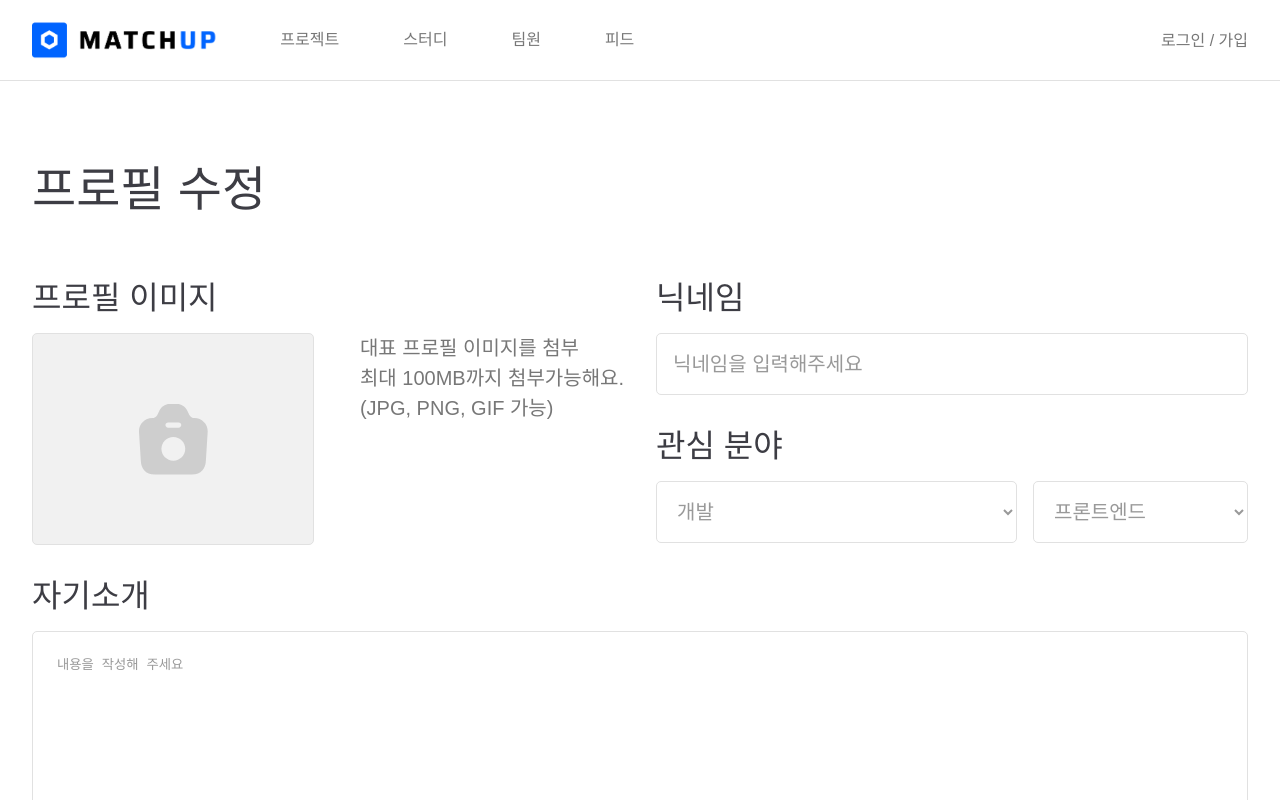
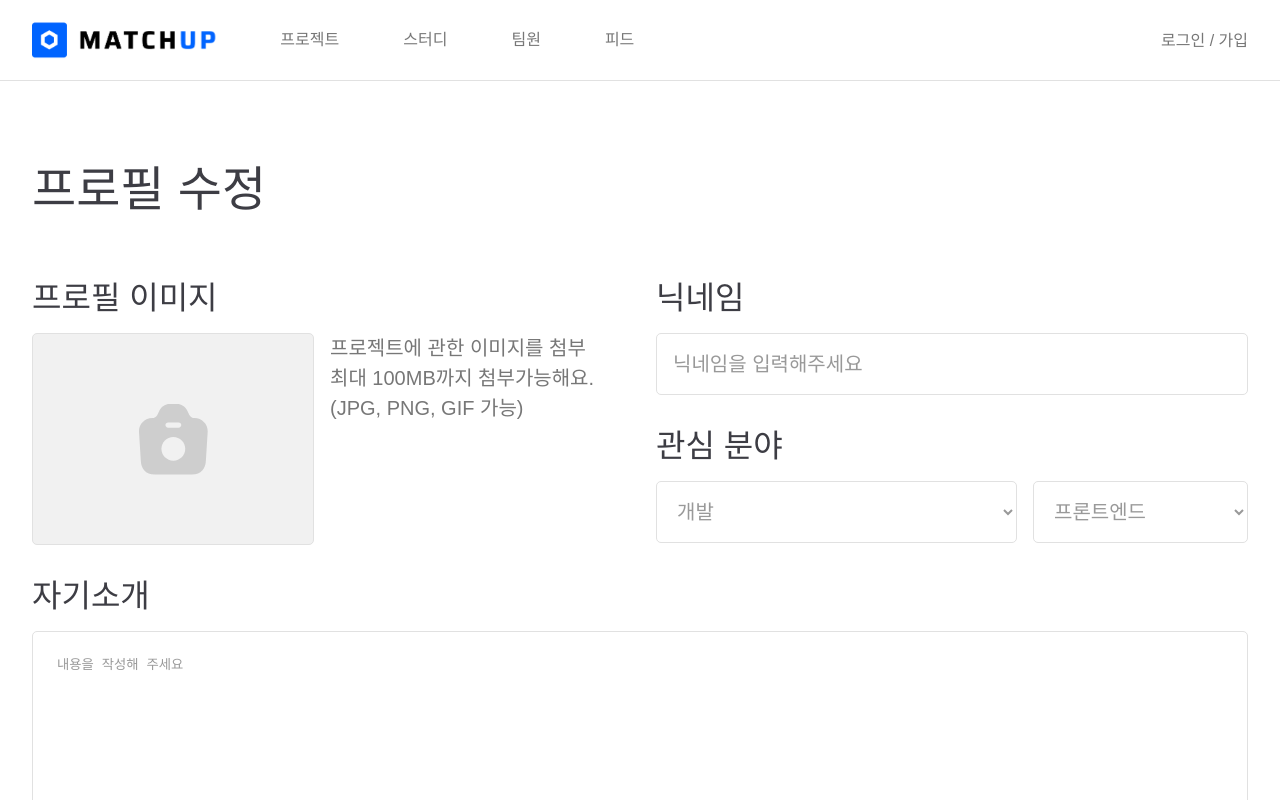
Before and after one commit to SWM14-HumanError/Match-Up-Frontend, a React (Vite) app: page /update/profile in a window 1280 px wide. Shown: the top 800 px of the page. Built offline with nearby package versions, Linux system fonts and the light colour scheme; a web font is replaced by a local one.

Commit message:
Feat: 파일 업로드 인풋 컴포넌트 생성 및 적용

```diff
--- /dev/null
+++ b/src/components/inputs/ImgUpload.tsx
@@ -0,0 +1,47 @@
+import React, {useEffect, useRef, useState} from 'react';
+import Camera from '../svgs/Camera.tsx';
+
+import '../../styles/components/ImgUpload.scss';
+
+interface IImgUpload {
+  setBase64: React.Dispatch<React.SetStateAction<string | null>>
+}
+
+function ImgUpload({setBase64}: IImgUpload) {
+  const FileInput = useRef<HTMLInputElement>(null);
+  const [selectedFile, setSelectedFile] = useState<File | null>(null);
+
+  useEffect(() => {
+    if (!selectedFile) return;
+
+    const reader = new FileReader();
+    reader.readAsDataURL(selectedFile);
+    reader.onloadend = () => {
+      setBase64(reader.result as string);
+    };
+  }, [selectedFile]);
+
+  return (
+    <div className='upload_layout'>
+      <div className='upload_image' onClick={() => FileInput.current?.click()}>
+        { !!selectedFile ? (
+          <img src={URL.createObjectURL(selectedFile)} alt=''/>
+        ) : (
+          <div className='upload_demo'>
+            <Camera/>
+          </div>
+        )}
+        <input type='file' accept='image/*' ref={FileInput} onChange={e => {
+          setSelectedFile(!!e.target.files ? e.target.files[0] : null);
+        }}/>
+      </div>
+      <p>
+        프로젝트에 관한 이미지를 첨부 <br/>
+        최대 100MB까지 첨부가능해요. <br/>
+        (JPG, PNG, GIF 가능)
+      </p>
+    </div>
+  );
+}
+
+export default ImgUpload;
--- a/src/constant/interfaces.ts
+++ b/src/constant/interfaces.ts
@@ -170,7 +170,7 @@ export interface IMainFeedsList extends InfScroll {
 export interface IEditFeedInfo {
   title: string;
   content: string;
-  imageUrl: string;
+  imageUrl: string|null;
   type: number;
   domain: string;
 }
--- a/src/pages/MainPage/EditFeedPage.tsx
+++ b/src/pages/MainPage/EditFeedPage.tsx
@@ -1,12 +1,13 @@
-import {useRef, useState} from 'react';
+import {useState} from 'react';
 import {useNavigate, useParams} from 'react-router-dom';
 import Navigation from '../../components/Navigation.tsx';
 import SelectBox from '../../components/inputs/SelectBox.tsx';
-import Camera from '../../components/svgs/Camera.tsx';
+import ImgUpload from '../../components/inputs/ImgUpload.tsx';
 import {IEditFeedInfo} from '../../constant/interfaces.ts';
 import {InitFeedInfo} from '../../constant/initData.ts';
 import {ProjectFields} from '../../constant/selectOptions.ts';
 import Api from '../../constant/Api.ts';
+
 import '../../styles/MainProjectPage.scss';
 
 
@@ -15,15 +16,18 @@ const ProjectTypeArr = ['프로젝트', '스터디'];
 function EditFeedPage() {
   const navigate = useNavigate();
   const feedId = useParams().feedId;
-  const FileInput = useRef<HTMLInputElement>(null);
-  const [selectedFile, setSelectedFile] = useState<File | null>(null);
-
+  const [base64, setBase64] = useState<string | null>(null);
   const [feedInfo, setFeedInfo] = useState<IEditFeedInfo>(InitFeedInfo);
 
   function saveFeed() {
+    if (!feedInfo.title) return alert('제목을 입력해주세요');
+    if (!feedInfo.content) return alert('내용을 입력해주세요');
+
+    const RequestData: IEditFeedInfo = { ...feedInfo, imageUrl: base64 };
+
     ( !!feedId ? // 프로젝트 수정 시
-        Api.fetch(`/api/v1/feed/${feedId}`,  'PUT', feedInfo) : // 프로젝트 생성 시
-        Api.fetch(`/api/v1/feed`, 'POST', feedInfo)
+        Api.fetch(`/api/v1/feed/${feedId}`,  'PUT', RequestData) : // 프로젝트 생성 시
+        Api.fetch(`/api/v1/feed`, 'POST', RequestData)
     )
       .then(() => navigate(-1))
       .catch(() => alert(`피드를 ${feedId ? '수정' : '생성'}할 수 없습니다`));
@@ -47,25 +51,7 @@ function EditFeedPage() {
         <div className='team_title_layout'>
           <div>
             <h2>피드 이미지</h2>
-            <div className='upload_layout'>
-              <div className='upload_image' onClick={() => FileInput.current?.click()}>
-                { !!selectedFile ? (
-                  <img src={URL.createObjectURL(selectedFile)} alt='대표 이미지'/>
-                ) : (
-                  <div className='upload_demo'>
-                    <Camera/>
-                  </div>
-                )}
-                <input type='file' accept='image/*' ref={FileInput} onChange={e => {
-                  setSelectedFile(!!e.target.files ? e.target.files[0] : null);
-                }}/>
-              </div>
-              <p>
-                프로젝트에 관한 이미지를 첨부 <br/>
-                최대 100MB까지 첨부가능해요. <br/>
-                (JPG, PNG, GIF 가능)
-              </p>
-            </div>
+            <ImgUpload setBase64={setBase64}/>
           </div>
 
           <div>
--- a/src/pages/MentorAuthPage.tsx
+++ b/src/pages/MentorAuthPage.tsx
@@ -1,13 +1,17 @@
-import {useRef} from 'react';
+import {useState} from 'react';
 import {useNavigate} from 'react-router-dom';
 import Navigation from '../components/Navigation.tsx';
-import Camera from '../components/svgs/Camera.tsx';
+import ImgUpload from '../components/inputs/ImgUpload.tsx';
 
 import '../styles/MainProjectPage.scss';
 
 function MentorAuthPage() {
   const navigate = useNavigate();
-  const FileInput = useRef<HTMLInputElement>(null);
+  const [base64, setBase64] = useState<string | null>(null);
+
+  function submit() {
+    if (!base64) return;
+  }
 
   return (
     <>
@@ -20,23 +24,7 @@ function MentorAuthPage() {
           <div className='team_title_layout'>
             <div>
               <h2>증명서 업로드</h2>
-              <div className='upload_layout'>
-                <div className='upload_image' onClick={() => FileInput.current?.click()}>
-                  { !!(FileInput.current?.files?.length) ? (
-                    <img src={URL.createObjectURL(FileInput.current.files[0])} alt='대표 이미지'/>
-                  ) : (
-                    <div className='upload_demo'>
-                      <Camera/>
-                    </div>
-                  )}
-                  <input type='file' accept='image/*' ref={FileInput}/>
-                </div>
-                <p>
-                  증명서 PDF 또는 이미지를 첨부 <br/>
-                  최대 100MB까지 첨부가능해요. <br/>
-                  (JPG, PNG, GIF 가능)
-                </p>
-              </div>
+              <ImgUpload setBase64={setBase64}/>
             </div>
 
             <div>
@@ -56,7 +44,7 @@ function MentorAuthPage() {
           <textarea placeholder='내용을 작성해 주세요'/>
 
           <div className='submit_button_layout'>
-            <button type={'submit'}>인증신청</button>
+            <button type={'submit'} onClick={submit}>인증신청</button>
             <button className='cancel'
                     onClick={() => {
                       const result = window.confirm('인증신청을 취소하시겠습니까? \n작성한 내용은 저장되지 않습니다.');
--- a/src/pages/ProfilePage/EditProfileInfoPage.tsx
+++ b/src/pages/ProfilePage/EditProfileInfoPage.tsx
@@ -1,16 +1,33 @@
 import {useRef, useState} from 'react';
 import Navigation from '../../components/Navigation.tsx';
 import SelectBox from '../../components/inputs/SelectBox.tsx';
-import Camera from '../../components/svgs/Camera.tsx';
+import ImgUpload from '../../components/inputs/ImgUpload.tsx';
 import SelectStackLevelList from '../../components/inputs/SelectStackLevelList.tsx';
 import '../../styles/MainProjectPage.scss';
 
 function EditProjectInfoPage() {
   const FileInput = useRef<HTMLInputElement>(null);
   const [userProfileData, setUserProfileData] = useState({text: '', userPositionLevels: {}});
+  const [base64, setBase64] = useState<string | null>(null);
 
   console.log(FileInput.current?.files);
   //Todo: 펀집 페이지 작성
+
+  function submit() {
+    if (!base64) return;
+
+    // const formData = new FormData();
+    // formData.append('image', base64);
+    // formData.append('text', userProfileData.text);
+    // formData.append('userPositionLevels', JSON.stringify(userProfileData.userPositionLevels));
+    //
+    // fetch('http://localhost:3001/api/user/profile', {
+    //   method: 'POST',
+    //   body: formData,
+    // }).then(res => res.json()).then(res => {
+    //   console.log(res);
+    // });
+  }
 
   return (
     <>
@@ -23,23 +40,7 @@ function EditProjectInfoPage() {
           <div className='team_title_layout'>
             <div>
               <h2>프로필 이미지</h2>
-              <div className='upload_layout'>
-                <div className='upload_image' onClick={() => FileInput.current?.click()}>
-                  { !!(FileInput.current?.files?.length) ? (
-                    <img src={URL.createObjectURL(FileInput.current.files[0])} alt='대표 이미지'/>
-                  ) : (
-                    <div className='upload_demo'>
-                      <Camera/>
-                    </div>
-                  )}
-                  <input type='file' accept='image/*' ref={FileInput}/>
-                </div>
-                <p>
-                  대표 프로필 이미지를 첨부 <br/>
-                  최대 100MB까지 첨부가능해요. <br/>
-                  (JPG, PNG, GIF 가능)
-                </p>
-              </div>
+              <ImgUpload setBase64={setBase64}/>
             </div>
 
             <div>
@@ -81,7 +82,7 @@ function EditProjectInfoPage() {
                                 }))}/>
 
           <div className='submit_button_layout'>
-            <button type={'submit'}>저장하기</button>
+            <button type={'submit'} onClick={submit}>저장하기</button>
             <button type={'submit'} className='danger'>회원 탈퇴</button>
           </div>
         </div>
--- a/src/pages/Signup/UserAdditionalInfo.tsx
+++ b/src/pages/Signup/UserAdditionalInfo.tsx
@@ -3,6 +3,7 @@ import {useNavigate} from 'react-router-dom';
 import SelectBox from '../../components/inputs/SelectBox.tsx';
 import SelectStackLevelList from '../../components/inputs/SelectStackLevelList.tsx';
 import useUniqueNickname, {FetchStatus} from '../../hooks/useUniqueNickname.ts';
+import ImgUpload from '../../components/inputs/ImgUpload.tsx';
 // import {LocationNames} from '../../constant/selectOptions.ts';
 import {IAdditionalInfoRequest} from '../../constant/interfaces.ts';
 import {InitAdditionalInfo} from '../../constant/initData.ts';
@@ -13,6 +14,7 @@ import '../../styles/SigninTerms.scss';
 function UserAdditionalInfo() {
   const navigate = useNavigate();
   const [isSubmitting, setIsSubmitting] = useState(false);
+  const [base64, setBase64] = useState<string | null>(null);
   const [additionalInfo, setAdditionalInfo] = useState<IAdditionalInfoRequest>(InitAdditionalInfo);
   const [birthday, setBirthday] = useState({
     year: 2000, month: 3, day: 1,
@@ -32,8 +34,9 @@ function UserAdditionalInfo() {
 
     setIsSubmitting(true);
     Api.fetch('/api/v1/login/user/info', 'PUT', {
-        ...additionalInfo,
-        birthDay: `${birthday.year}-${birthday.month}-${birthday.day}`,
+      ...additionalInfo,
+      birthDay: `${birthday.year}-${birthday.month}-${birthday.day}`,
+      pictureUrl: base64,
     })
       .then(res => {
         if (res.status < 300) {
@@ -67,8 +70,8 @@ function UserAdditionalInfo() {
       <h1>추가 정보 입력</h1>
 
       <div className='additional_info_layout'>
-
-        {/*Todo: 프로필 사진 넣는 기능 추가하기*/}
+        <h2>프로필 사진</h2>
+        <ImgUpload setBase64={setBase64}/>
 
         <h2>닉네임</h2>
         <div className='inputs_layout'>
--- a/src/styles/MainProjectPage.scss
+++ b/src/styles/MainProjectPage.scss
@@ -363,44 +363,6 @@ div.team_title_layout {
     .inputs_layout > *:first-child {
       flex: auto;
     }
-
-    .upload_layout {
-      display: flex;
-      position: relative;
-      justify-content: space-between;
-      align-items: flex-start;
-      gap: 16px;
-
-      .upload_demo {
-        display: flex;
-        justify-content: center;
-        align-items: center;
-        width: 280px;
-        height: 210px;
-        flex-shrink: 0;
-        border-radius: 5px;
-        border: 1px solid var(--more-lighter, #E1E1E1);
-        background: #F1F1F1;
-
-        &:hover {
-          background: #E1E1E1;
-        }
-      }
-
-      img {
-        width: 280px;
-        height: 210px;
-        flex-shrink: 0;
-        border-radius: 5px;
-        border: 1px solid var(--more-lighter, #E1E1E1);
-        background: #F1F1F1;
-      }
-
-      p {
-        margin: 0;
-        font-size: 20px;
-      }
-    }
   }
 }
 
--- /dev/null
+++ b/src/styles/components/ImgUpload.scss
@@ -0,0 +1,37 @@
+.upload_layout {
+  display: flex;
+  position: relative;
+  justify-content: flex-start;
+  align-items: flex-start;
+  gap: 16px;
+
+  .upload_demo {
+    display: flex;
+    justify-content: center;
+    align-items: center;
+    width: 280px;
+    height: 210px;
+    flex-shrink: 0;
+    border-radius: 5px;
+    border: 1px solid var(--more-lighter, #E1E1E1);
+    background: #F1F1F1;
+
+    &:hover {
+      background: #E1E1E1;
+    }
+  }
+
+  img {
+    width: 280px;
+    height: 210px;
+    flex-shrink: 0;
+    border-radius: 5px;
+    border: 1px solid var(--more-lighter, #E1E1E1);
+    background: #F1F1F1;
+  }
+
+  p {
+    margin: 0;
+    font-size: 20px;
+  }
+}
```
Also changed, not shown: src/pages/ProjectPage/EditProjectInfoPage.tsx (+3 -34 lines).
